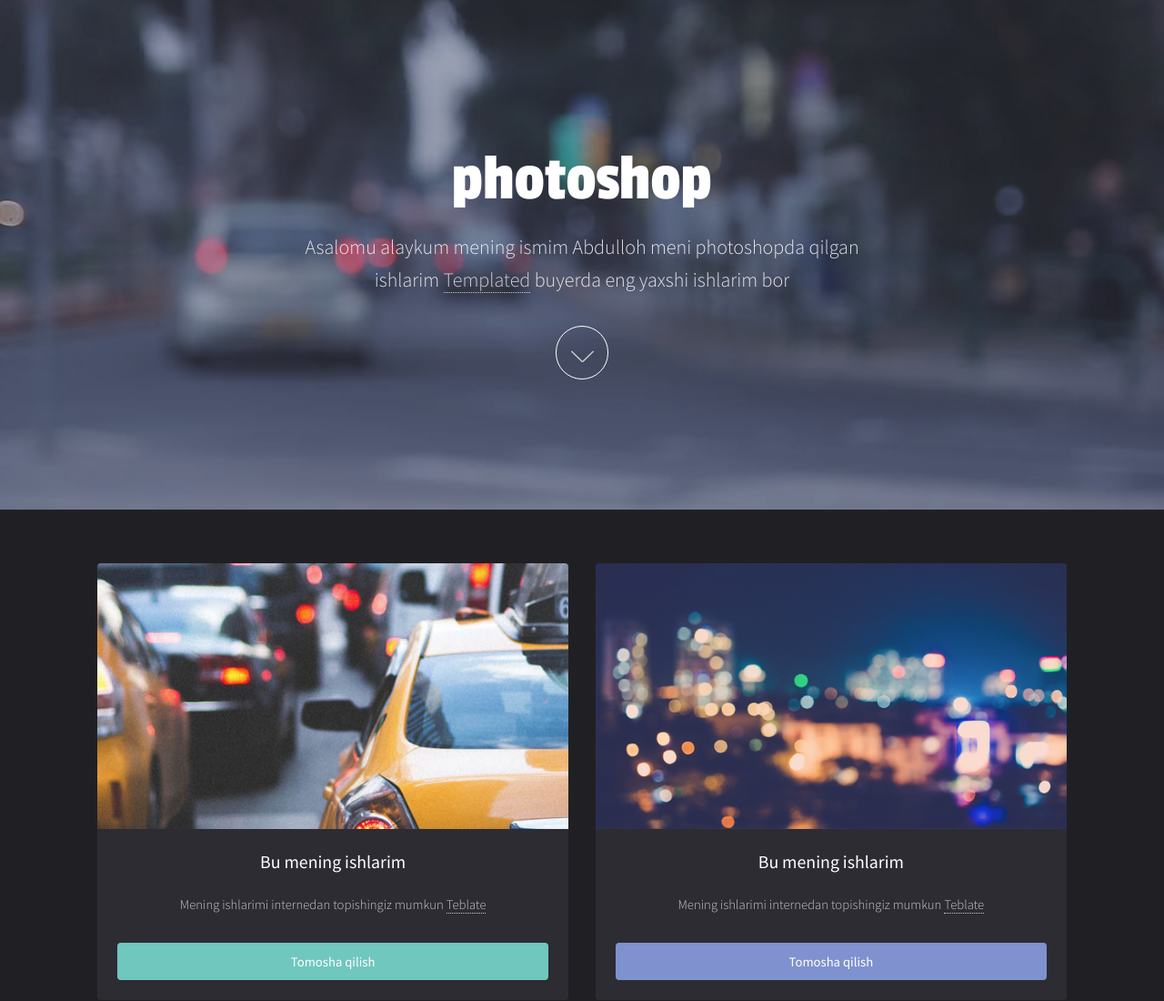
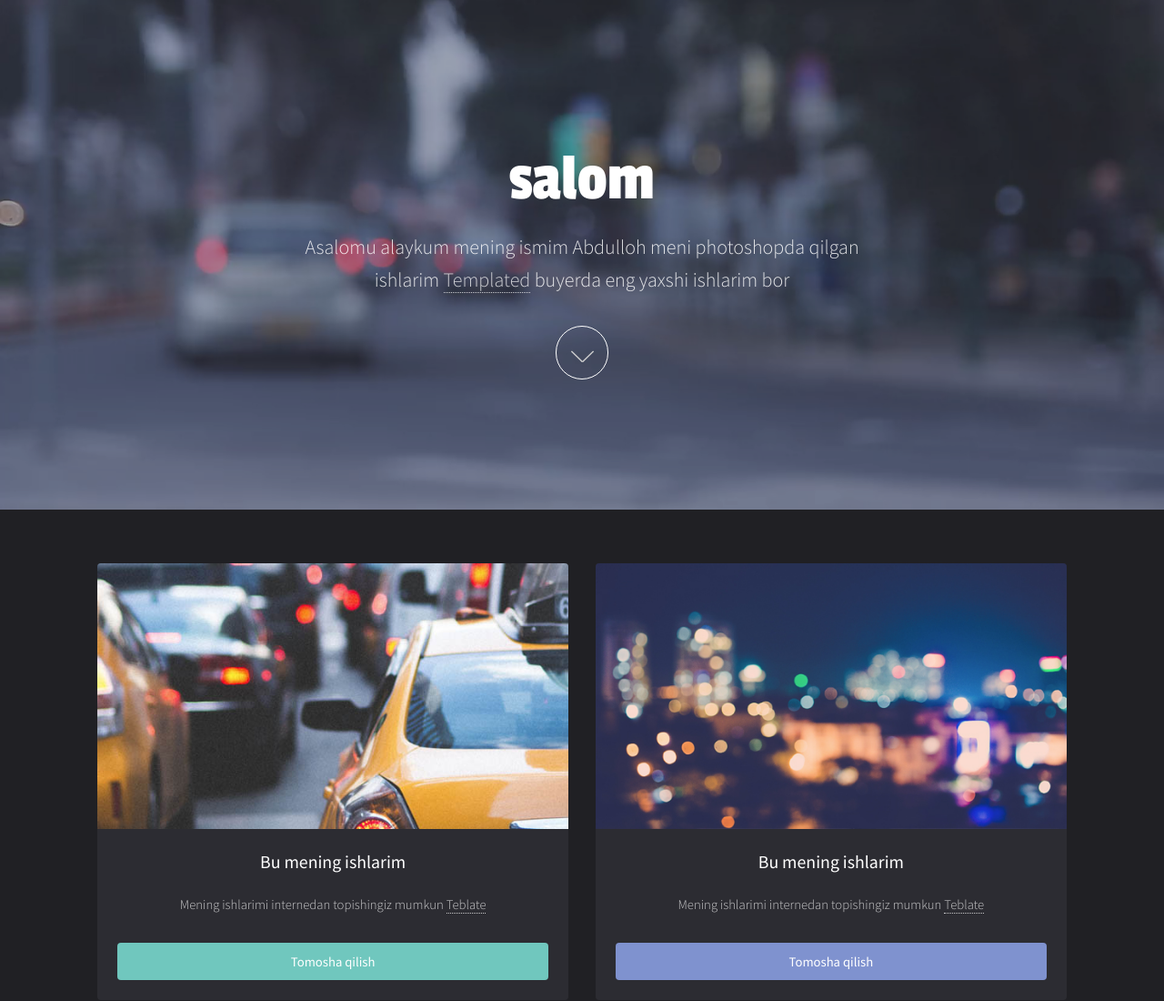
Before and after one commit to abdullohdev2010/photoshop, a plain HTML site: page index.html in a window 1280 px wide. Shown: the top 1100 px of the page at 91% size. Drawn offline with Linux system fonts and the light colour scheme.

Commit message:
nomini uzgartirdim

```diff
--- a/index.html
+++ b/index.html
@@ -12,7 +12,7 @@
 				<section id="banner" data-video="images/banner">
 					<div class="inner">
 						<header>
-							<h1>photoshop</h1>
+							<h1>salom</h1>
 							<p>Asalomu alaykum mening ismim Abdulloh meni photoshopda qilgan<br />
 							ishlarim <a href="https://t.me/s/GLAVNIGA_UDAR_RASM_LAR?before=7130">Templated</a> buyerda eng yaxshi ishlarim bor</p>
 						</header>
```
